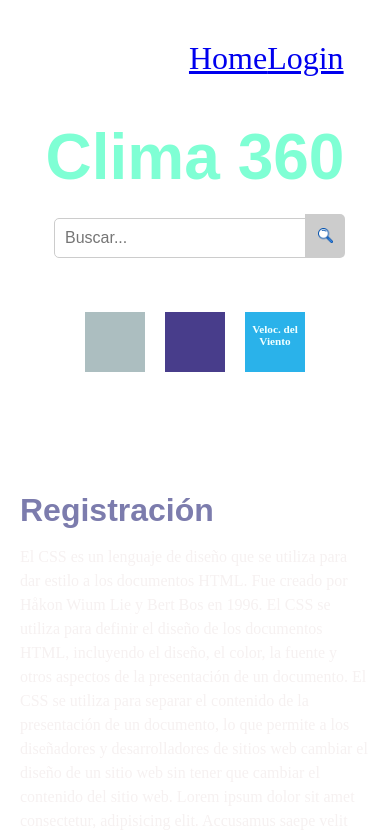
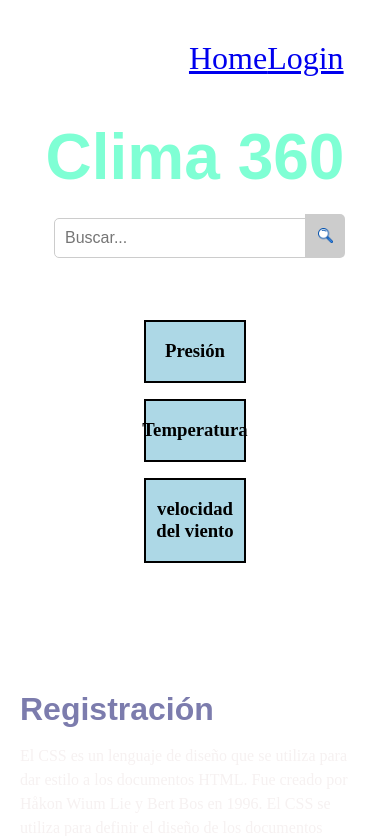
Before and after one commit to irickgs/app1, a plain HTML site: page index.html in a window 390 px wide. Shown: the top 836 px of the page. Drawn offline with Linux system fonts and the light colour scheme.

Commit message:
responsive
se cambio la configuracion de las cajas, usando clases, tal cual hizo la profe.

```diff
--- a/estilos/styles.css
+++ b/estilos/styles.css
@@ -146,7 +146,30 @@ p {
   border-radius: 10px;
   box-shadow: 0 0 10px rgba(0, 0, 0, 0.1);
 }
-#contenedor {
+
+.cajas {
+  display: flex;
+  flex-direction: row;
+  flex-wrap: nowrap;
+  justify-content: center;
+  align-items: center;
+  height: 100%;
+}
+
+.caja {
+  width: 100px;
+  height: 100px;
+  background-color: lightblue;
+  border: 2px solid black;
+  display: flex;
+  justify-content: center;
+  align-items: center;
+  margin: 2%;
+  font-size: 0.5em;
+  /*overflow-wrap: break-word;*/
+}
+
+/*#cajas {
   text-align: center;
   display: flex;
   justify-content: center;
@@ -156,7 +179,7 @@ p {
 #caja1,
 #caja2,
 #caja3 {
-  text-align: center;
+  /*text-align: center;*//*
   width: 200px;
   height: 200px;
   margin: 0 10px;
@@ -174,13 +197,14 @@ p {
   background-color: #2ab2ea;
   color: azure;
 }
+*/
 
 @media only screen and (min-width: 1024px) {
   /* Estilos para PC de escritorio */
-  #caja1 {
+  /*#caja1 {
     background-color: rgba(1, 21, 24, 0.767);
     color: azure;
-  }
+  }*/
 }
 
 @media only screen and (min-width: 600px) and (max-width: 1023px) {
@@ -192,7 +216,7 @@ p {
   nav {
     font-size: 45%;
   }
-  #caja1,
+  /*#caja1,
   #caja2,
   #caja3 {
     text-align: center;
@@ -200,5 +224,12 @@ p {
     width: 60px;
     height: 60px;
     margin: 0 10px;
+  }*/
+  .cajas {
+    flex-direction: column; /* cambia la dirección de los elementos a vertical */
+  }
+  .caja {
+    height: 25%;
+    width: 25%;
   }
 }
--- a/index.html
+++ b/index.html
@@ -35,20 +35,26 @@
                 <li><a href="#formulario">Formulario de contacto</a></li>
             </ul>
         </nav>
-        <div id="contenedor">
+        <div class="cajas">
+            <div class="caja" id="1"><h3>Presión</h3></div>
+            <div class="caja" id="2"><h3>Temperatura</h3></div>
+            <div class="caja" id="3"> <h3>velocidad del viento</h3></div>
+        </div>
+
+        <!-- <div id="cajas">
             <div id="caja1">
                 <h1 id="temperatura-valor"></h1>
                 <h1 id="temperatura-descripcion"></h1>
             </div>
             <div id="caja2">
                 <h2 id="ubicacion"></h2>
-                <!--<img id="icono-animado" src="" alt="" height="128" width="128">-->
+                <img id="icono-animado" src="" alt="" height="128" width="128">
             </div>
             <div id="caja3">
                 <h3>Veloc. del Viento</h3>
                 <h1 id="viento-velocidad"></h1>
             </div>
-        </div>
+        </div>-->
 
     </header>
     <main>
```
